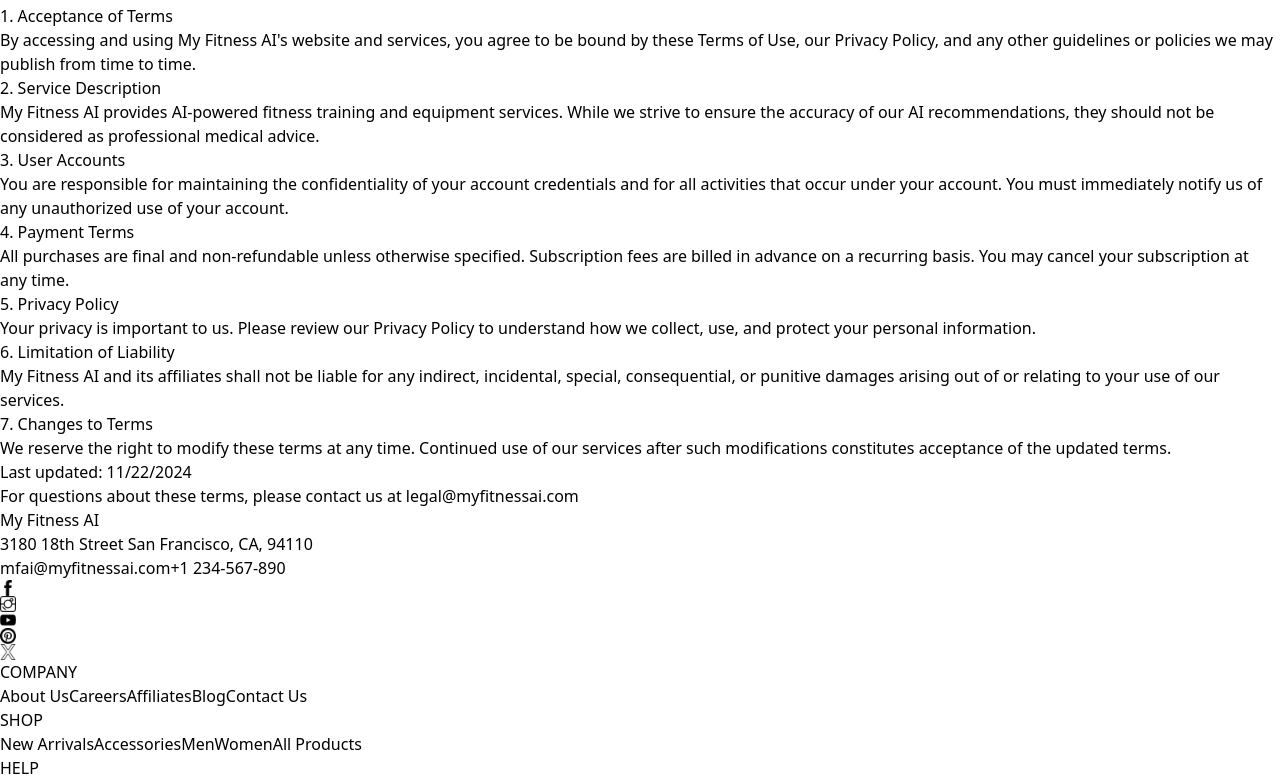
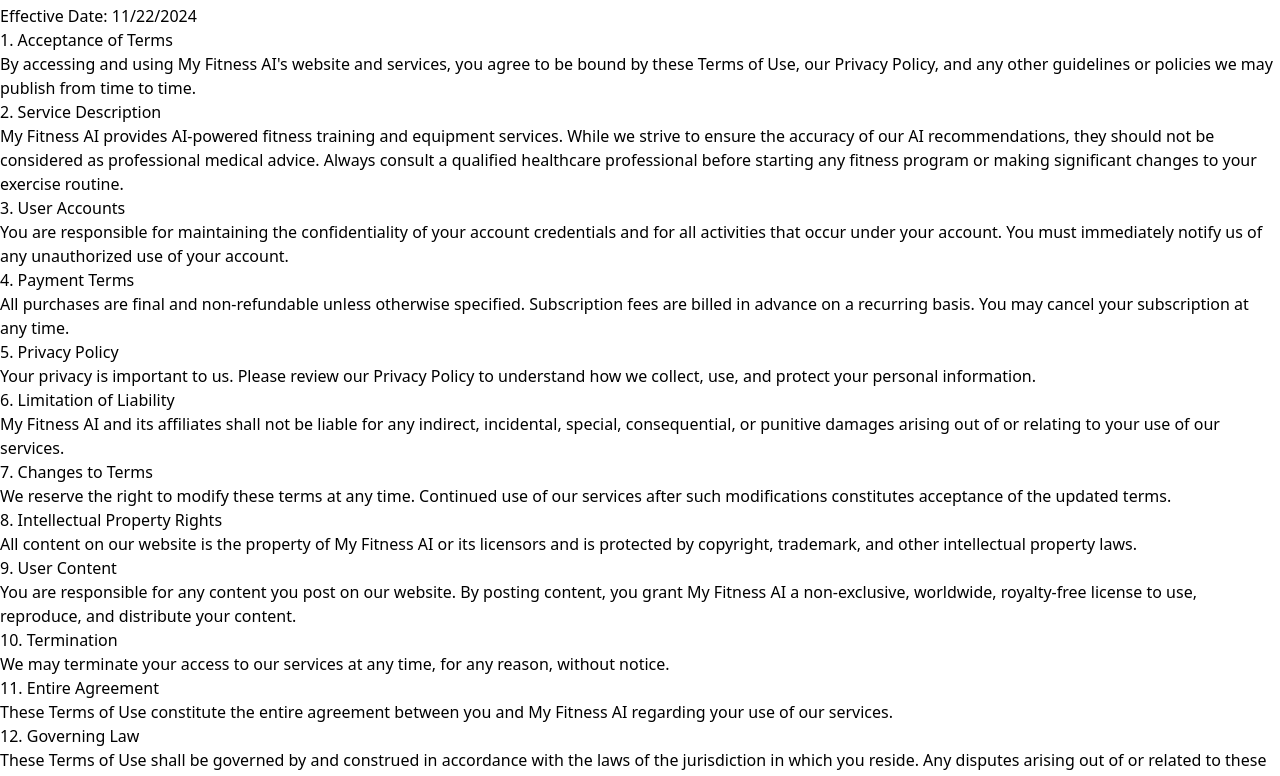
Before and after one commit to NicholasAli1/fitness-ecommerce-supabase, a Next.js app: page /legal in a window 1280 px wide. Shown: the part 204-980 px from the top of the page. Built offline with nearby package versions, Linux system fonts and the light colour scheme.

Commit message:
Changed Legalpage and Navbar

```diff
--- a/src/app/legal/page.tsx
+++ b/src/app/legal/page.tsx
@@ -3,7 +3,10 @@
 const LegalPage = () => {
   return (
     <div className="min-h-[calc(100vh-6rem)] md:min-h-[calc(100vh-15rem)] px-4 md:px-8 lg:px-16 xl:px-32 2xl:px-64 py-16">
-      <h1 className="text-4xl font-bold mb-12">Terms of Use</h1>
+      <h1 className="text-4xl font-bold mb-8">Terms of Use</h1>
+      <p className="text-gray-600 mb-8">
+        Effective Date: {new Date().toLocaleDateString()}
+      </p>
 
       <div className="space-y-8">
         <section>
@@ -25,7 +28,9 @@
             My Fitness AI provides AI-powered fitness training and equipment
             services. While we strive to ensure the accuracy of our AI
             recommendations, they should not be considered as professional
-            medical advice.
+            medical advice. Always consult a qualified healthcare professional
+            before starting any fitness program or making significant changes to
+            your exercise routine.
           </p>
         </section>
 
@@ -77,6 +82,53 @@
           </p>
         </section>
 
+        <section>
+          <h2 className="text-2xl font-semibold mb-4">
+            8. Intellectual Property Rights
+          </h2>
+          <p className="text-gray-600 leading-relaxed">
+            All content on our website is the property of My Fitness AI or its
+            licensors and is protected by copyright, trademark, and other
+            intellectual property laws.
+          </p>
+        </section>
+
+        <section>
+          <h2 className="text-2xl font-semibold mb-4">9. User Content</h2>
+          <p className="text-gray-600 leading-relaxed">
+            You are responsible for any content you post on our website. By
+            posting content, you grant My Fitness AI a non-exclusive, worldwide,
+            royalty-free license to use, reproduce, and distribute your content.
+          </p>
+        </section>
+
+        <section>
+          <h2 className="text-2xl font-semibold mb-4">10. Termination</h2>
+          <p className="text-gray-600 leading-relaxed">
+            We may terminate your access to our services at any time, for any
+            reason, without notice.
+          </p>
+        </section>
+
+        <section>
+          <h2 className="text-2xl font-semibold mb-4">11. Entire Agreement</h2>
+          <p className="text-gray-600 leading-relaxed">
+            These Terms of Use constitute the entire agreement between you and
+            My Fitness AI regarding your use of our services.
+          </p>
+        </section>
+
+        <section>
+          <h2 className="text-2xl font-semibold mb-4">12. Governing Law</h2>
+          <p className="text-gray-600 leading-relaxed">
+            These Terms of Use shall be governed by and construed in accordance
+            with the laws of the jurisdiction in which you reside. Any disputes
+            arising out of or related to these Terms of Use shall be subject to
+            the exclusive jurisdiction of the courts located in your
+            jurisdiction.
+          </p>
+        </section>
+
         <div className="mt-12 p-6 bg-gray-50 rounded-lg">
           <p className="text-gray-600 text-sm">
             Last updated: {new Date().toLocaleDateString()}
--- a/src/components/Menu.tsx
+++ b/src/components/Menu.tsx
@@ -21,7 +21,7 @@
         <div className="bg-red-500 text-white absolute left-0 top-24 w-full h-[calc(100vh-6rem)] flex flex-col gap-8 items-center justify-center text-3xl z-10">
           <Link href="/">Home</Link>
           <Link href="/menu">Menu</Link>
-          <Link href="/fitness-plan">AI Fitness Plan</Link>
+          {/* <Link href="/fitness-plan">AI Fitness Plan</Link> */}
           <Link href="/contact">Contact</Link>
           <Link href="/">Homepage</Link>
           <Link href="/">Shop</Link>
--- a/src/components/NavBar.tsx
+++ b/src/components/NavBar.tsx
@@ -29,7 +29,7 @@
             <Link href="/about">About</Link>
             <Link href="/contact">Contact</Link>
             <Link href="/legal">Legal</Link>
-            <Link href="/fitness-plan">AI Fitness Plan</Link>
+            {/* <Link href="/fitness-plan">AI Fitness Plan</Link> */}
           </div>
         </div>
         {/* RIGHT */}
```
